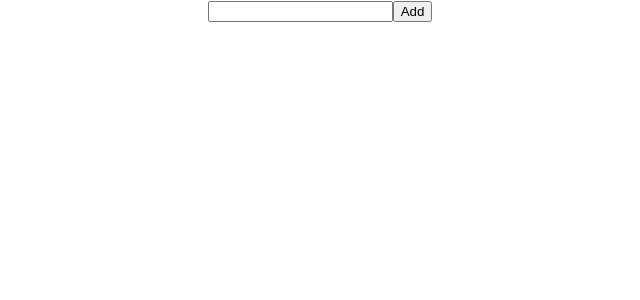
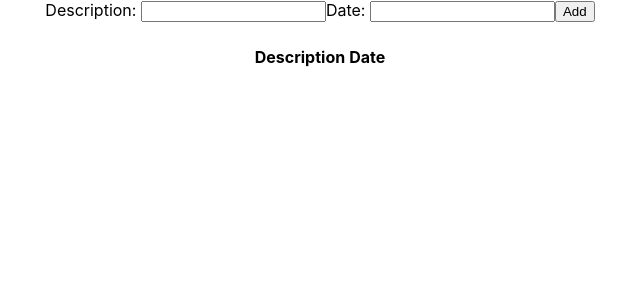
Before and after one commit to peura-lady/Todo-List, a React (Create React App) app: page / in a window 1280 px wide. Shown: the top 300 px of the page, without its empty margins (320-960 px from the left). Built offline with nearby package versions, Linux system fonts and the light colour scheme.

Commit message:
added date input

```diff
--- a/src/components/Todos.js
+++ b/src/components/Todos.js
@@ -2,6 +2,7 @@ import React, { useState } from 'react';
 
 function Todos() {
     const [desc, setDesc] = useState('');
+    const [date, setDate] = useState('');
     const [todos, setTodos] = useState([]);
 
     const addTodo = () => {
@@ -10,12 +11,23 @@ function Todos() {
 
     return (
         <div>
-            <input value={desc} onChange={e => setDesc(e.target.value)} />
+            Description: <input value={desc} onChange={e => setDesc(e.target.value)} />
+            Date: <input value={date} onChange={e => setDate(e.target.value)} />
             <button onClick={addTodo}> Add </button>
             <table>
+            <br />
                 <tbody>
+                    <tr>
+                        <th>Description</th>
+                        <th>Date</th>
+                    </tr>
                     {
-                        todos.map((todo, index) => <tr key={index}><td>{todo} </td></tr>)
+                        todos.map((todo, index) =>
+                            <tr key={index}>
+                                <td>{todo}</td>
+                                <td>{date}</td>
+                            </tr>
+                        )
                     }
                 </tbody>
             </table>
```
